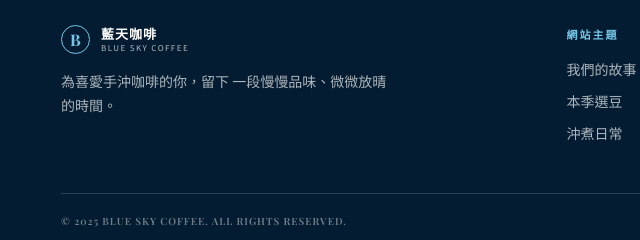
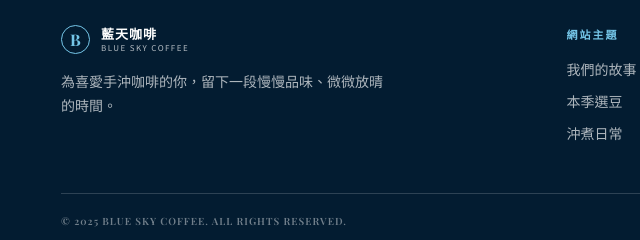
Before and after one commit to larry123663/WebPage_11525239, a plain HTML site: page onepage/index.html in a window 1280 px wide. Shown: the part 3449-3689 px from the top of the page, 19-659 px from the left. Drawn offline with nearby package versions, Linux system fonts and the light colour scheme.

Commit message:
修正footer品牌描述中的文字，使其更流暢自然

```diff
--- a/onepage/index.html
+++ b/onepage/index.html
@@ -384,7 +384,7 @@
 
   <footer class="site-footer">
     <div class="wrap footer-grid">
-      <div class="footer-brand"><a class="brand" href="#top" aria-label="回到藍天咖啡首頁"><span class="brand-mark" aria-hidden="true">B</span><span class="brand-copy"><strong>藍天咖啡</strong><small>BLUE SKY COFFEE</small></span></a><p>為喜愛手沖咖啡的你，留下 一段慢慢品味、微微放晴的時間。</p></div>
+      <div class="footer-brand"><a class="brand" href="#top" aria-label="回到藍天咖啡首頁"><span class="brand-mark" aria-hidden="true">B</span><span class="brand-copy"><strong>藍天咖啡</strong><small>BLUE SKY COFFEE</small></span></a><p>為喜愛手沖咖啡的你，留下一段慢慢品味、微微放晴的時間。</p></div>
       <div><p class="footer-title">網站主題</p><div class="footer-links"><a href="#story">我們的故事</a><a href="#coffee">本季選豆</a><a href="#brew">沖煮日常</a></div></div>
       <div><p class="footer-title">聯絡我們</p><div class="footer-links"><a href="mailto:hello@bluesky.coffee">hello@bluesky.coffee</a><address>台中市西屯區僑光路 100 號</address><span>每日 10:00 — 19:00</span></div></div>
     </div>
```
